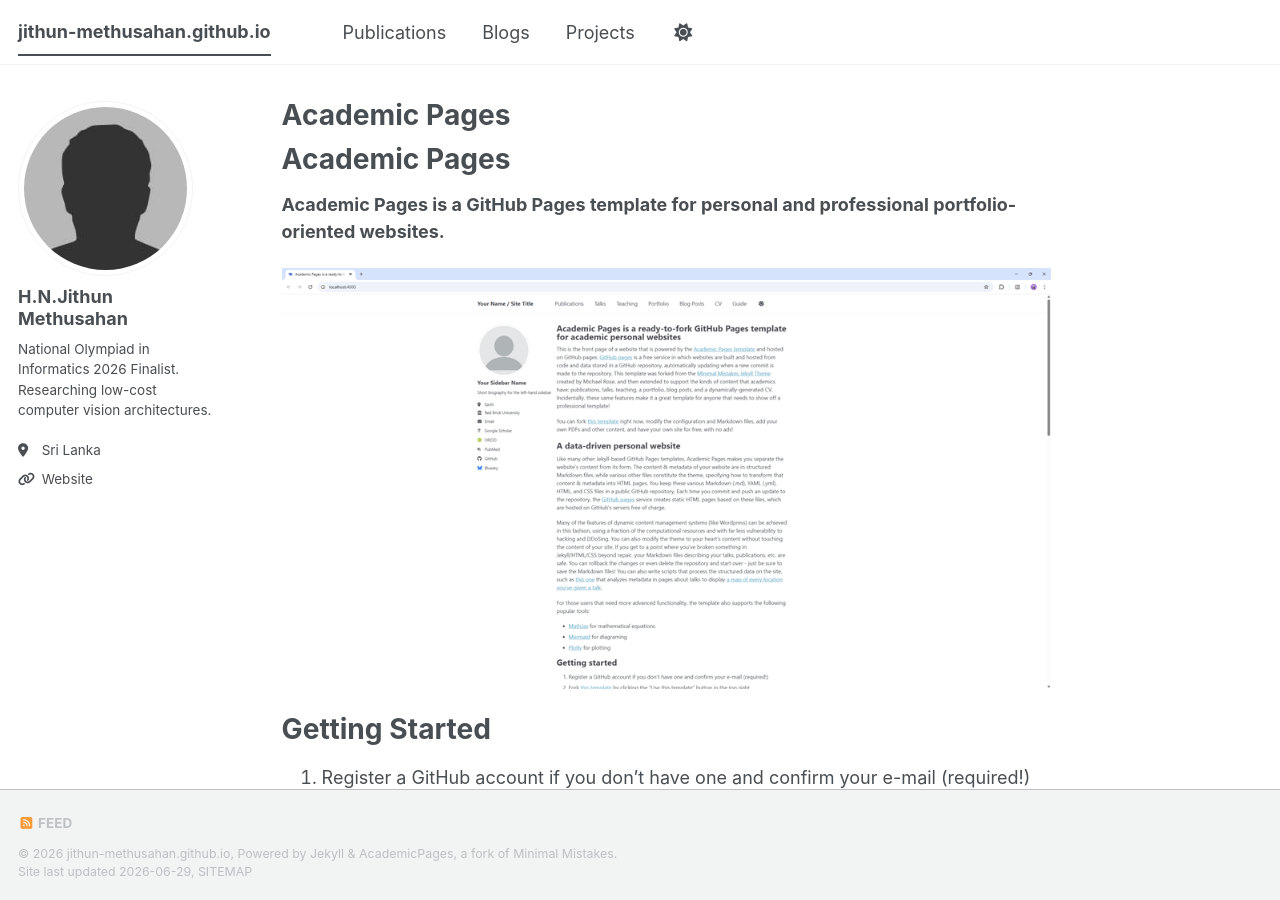
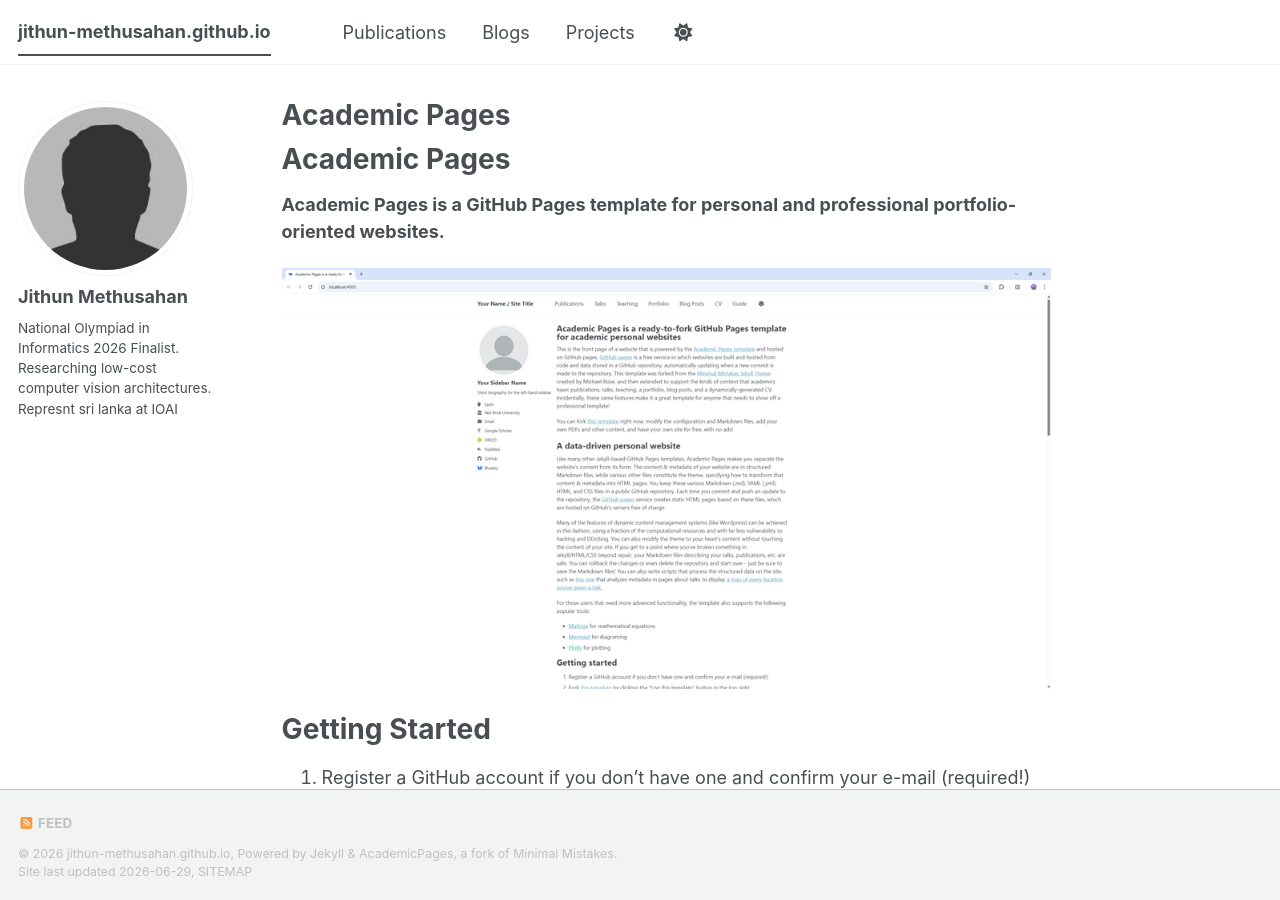
Before and after one commit to JithunMethusahan/jithun-methusahan.github.io, a Jekyll site: the page built from README.md, in a window 1280 px wide and 900 px high. Built offline with Jekyll 4.4.1, drawn with Linux system fonts in a browser that asks for light colours; our own code applies the rules of GitHub Pages for plain Markdown files; a style sheet for code colours, icons or effects is not loaded.

Commit message:
Update _config.yml

```diff
--- a/_config.yml
+++ b/_config.yml
@@ -1,15 +1,16 @@
 # Author Profile Info
 author:
-  name: "H.N.Jithun Methusahan"
+  name: "Jithun Methusahan"
   avatar: "bio-photo.jpg" # Upload your photo as bio-photo.jpg to /images/ folder
-  bio: "National Olympiad in Informatics 2026 Finalist. Researching low-cost computer vision architectures."
-  location: "Sri Lanka"
-  uri: "https://vercel.app" # Or your new URL
+  bio: "National Olympiad in Informatics 2026 Finalist. Researching low-cost computer vision architectures. Represnt sri lanka at IOAI"
+
+   # Or your new URL
 
 # Social Links (Set true/false or add username)
-github: "your-github-username"
-twitter: "your-twitter-username"
-email: "your-email@gmail.com"
+github: "https://github.com/JithunMethusahan"
+linkedIn: "https://www.linkedin.com/in/jithunmethusahan/"
+
+email: "work.jithun@gmail.com"
 # Defaults Configuration Setup
 defaults:
   # Home / About Page Default Layout Settings
```
